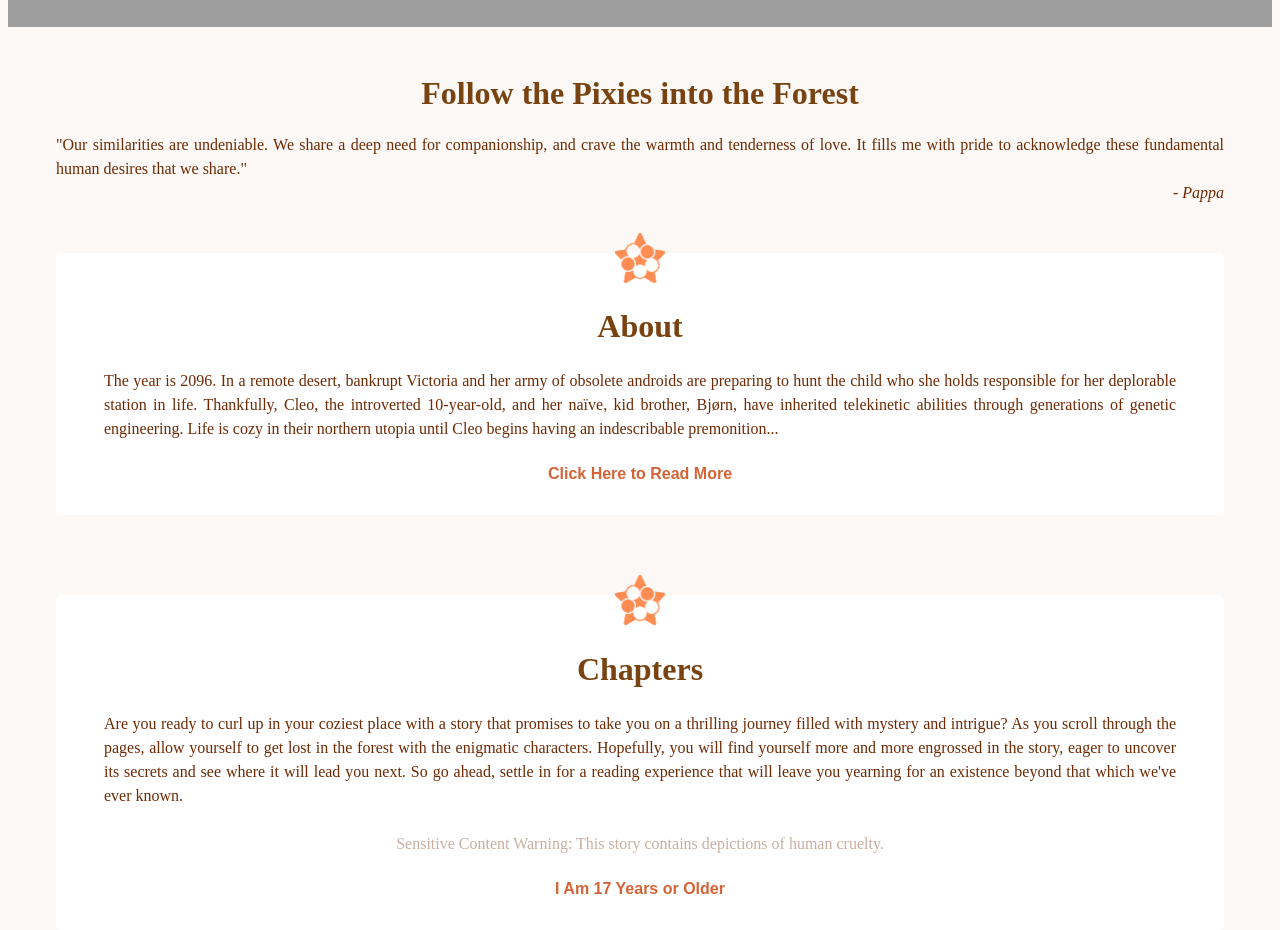
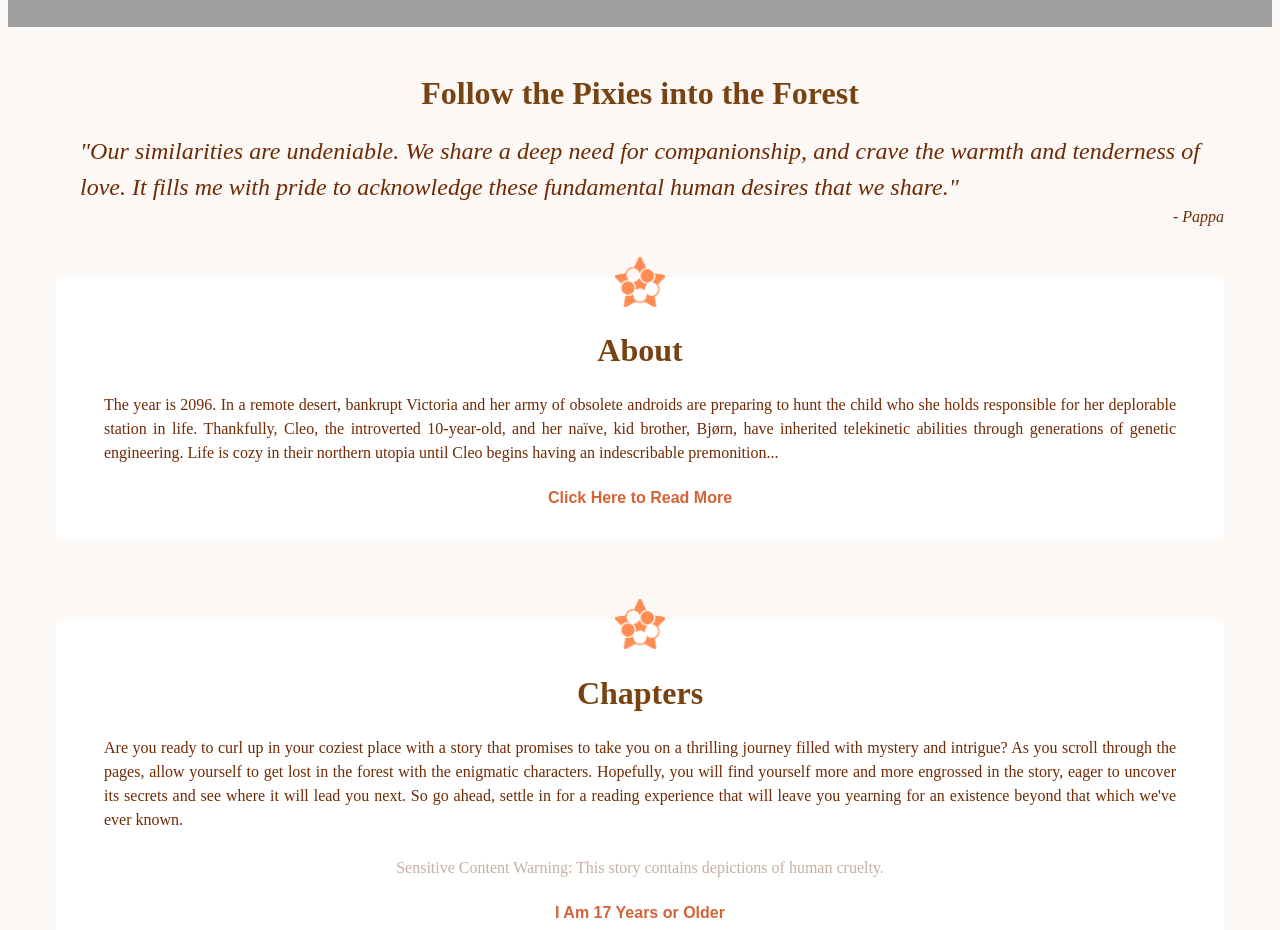
Before and after one commit to 8712ce/cleoandbjorn, a React (Create React App) app in the folder frontend/: page / in a window 1280 px wide. Shown: the part 980-1910 px from the top of the page. Built offline with nearby package versions, Linux system fonts and the light colour scheme; grey boxes are pictures that could not be loaded.

Commit message:
added animation to title

```diff
--- a/frontend/package.json
+++ b/frontend/package.json
@@ -6,6 +6,7 @@
     "@testing-library/jest-dom": "^5.16.5",
     "@testing-library/react": "^13.4.0",
     "@testing-library/user-event": "^13.5.0",
+    "axios": "^1.3.4",
     "react": "^18.2.0",
     "react-dom": "^18.2.0",
     "react-router-dom": "^6.8.2",
--- a/frontend/src/App.js
+++ b/frontend/src/App.js
@@ -1,12 +1,14 @@
 // DEPENDENCIES //
-import { Routes, Route } from 'react-router-dom';
-import React from 'react';
+import { Routes, Route } from "react-router-dom";
+import { useState, useEffect } from "react";
+import React from "react";
+import axios from "axios";
 
 // PAGES //
 import Home from "./pages/Home";
 import AboutPage from "./pages/AboutPage";
-import ChaptersPage from './pages/ChaptersPage';
-import NewChapter from './pages/NewChapter';
+import ChaptersPage from "./pages/ChaptersPage";
+import NewChapter from "./pages/NewChapter";
 
 // COMPONENTS //
 import Header from "./components/Header";
@@ -19,6 +21,11 @@ import Footer from "./components/Footer";
 import './App.css';
 
 function App() {
+
+  // STATE //
+  const [chapters, setChapters] = useState()
+
+
   return (
     <div className="App">
       <Routes>
--- a/frontend/src/components/Header/header.css
+++ b/frontend/src/components/Header/header.css
@@ -11,6 +11,17 @@
 .overlay {
     width: 100%;
     background-color: transparent;
+    opacity: 0;
+    animation: fadeIn 3s ease-in-out forwards;
+}
+
+@keyframes fadeIn {
+    0% {
+        opacity: 0;
+    }
+    100% {
+        opacity: 1;
+    }
 }
 
 p {
--- a/frontend/src/pages/ChaptersPage/index.js
+++ b/frontend/src/pages/ChaptersPage/index.js
@@ -8,14 +8,30 @@ import cozy from "../../assets/c_b_cozy.jpg";
 // STYLES //
 import "./chaptersPage.css";
 
-export default function ChaptersPage() {
+export default function ChaptersPage({ chapters, getChapter }) {
     return (
         <div id="chaptersPage">
 
             <h1>Chapters</h1>
 
+            <div>
+                {chapters && chapters.map((chapter, i) => {
+
+                    return (
+
+                        <div className='chapters' key={i}>
+                            <Link
+                                onClick={() => getChapter(chapter._id)}
+                                to={`/chapter/${chapter._id}`}>
+                                {chapter.name}
+                            </Link>
+                        </div>
+                    )
+                })}
+            </div>
+
             <Link className="button" to="/">Home</Link>
-            <Link className="button" to="/">Post New Chapter</Link>
+            <Link className="button" to="/newChapter">Post New Chapter</Link>
 
         </div>
     )
--- a/frontend/src/pages/Home/home.css
+++ b/frontend/src/pages/Home/home.css
@@ -5,6 +5,15 @@
     line-height: 150%;
 }
 
+.important_text {
+    color: #6f2a04;
+    margin: 0em 3em;
+    text-align: justify;
+    line-height: 150%;
+    font-size: 24px;
+    font-style: italic;
+}
+
 .credit {
     text-align: right;
     font-style: italic;
--- a/frontend/src/pages/Home/index.js
+++ b/frontend/src/pages/Home/index.js
@@ -23,7 +23,7 @@ export default function Home() {
             <div>
                 <h1>Follow the Pixies into the Forest</h1>
 
-                <p className="body_text">"Our similarities are undeniable. We share a deep need for companionship, and crave the warmth and tenderness of love. It fills me with pride to acknowledge these fundamental human desires that we share."</p>
+                <p className="important_text">"Our similarities are undeniable. We share a deep need for companionship, and crave the warmth and tenderness of love. It fills me with pride to acknowledge these fundamental human desires that we share."</p>
                 <p className="body_text credit">- Pappa</p>
             </div>
 
--- a/frontend/src/pages/NewChapter/index.js
+++ b/frontend/src/pages/NewChapter/index.js
@@ -2,7 +2,7 @@
 import { createChapter } from "../../utils/api";
 // import axios from "axios";
 import React, { useState } from "react"
-import { useNavigate } from "react-router-dom";
+import { useNavigate, Link } from "react-router-dom";
 // import { ReactDOM } from "react";
 // import ReactDOM from 'react-dom/client';
 
@@ -62,7 +62,7 @@ export default function NewChapter({setChapter}) {
 
                         <label>Thumbnail Image:</label>
                         <input
-                            type="text"
+                            type="file"
                             id="thumbnail"
                             name="thumbnail"
                             placeholder="Thumbnail Image"
@@ -74,7 +74,8 @@ export default function NewChapter({setChapter}) {
 
                         <label>Chapter Images:</label>
                         <input
-                            type="text"
+                            type="file"
+                            multiple
                             id="images"
                             name="images"
                             placeholder="Chapter Images"
@@ -86,6 +87,9 @@ export default function NewChapter({setChapter}) {
 
                 </form>
             </div>
+
+            <Link className="button" to="/">Home</Link>
+
         </div>
 
     )
```
Also changed, not shown: 1 other file (tests, documents, lock files or other folders).
